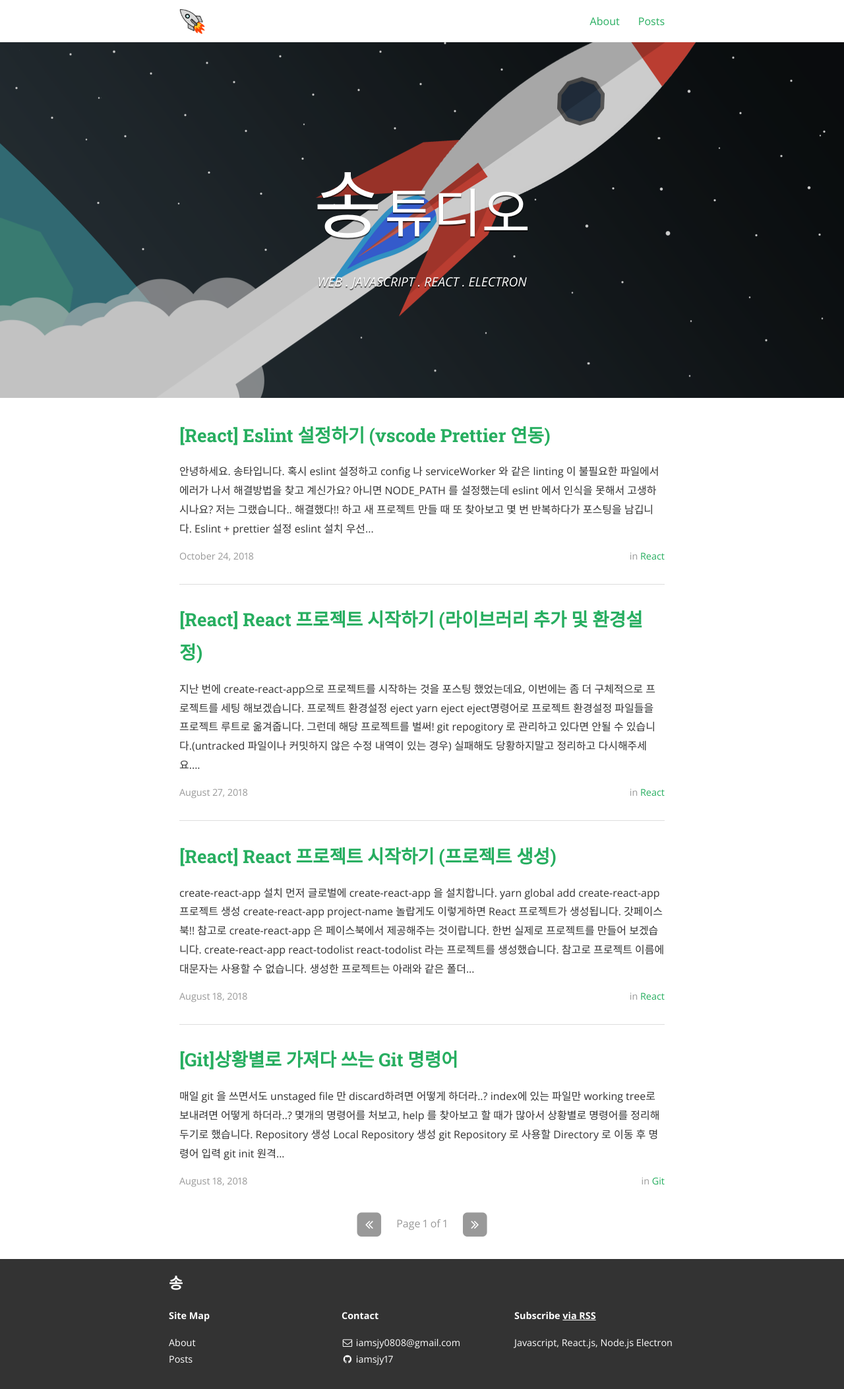
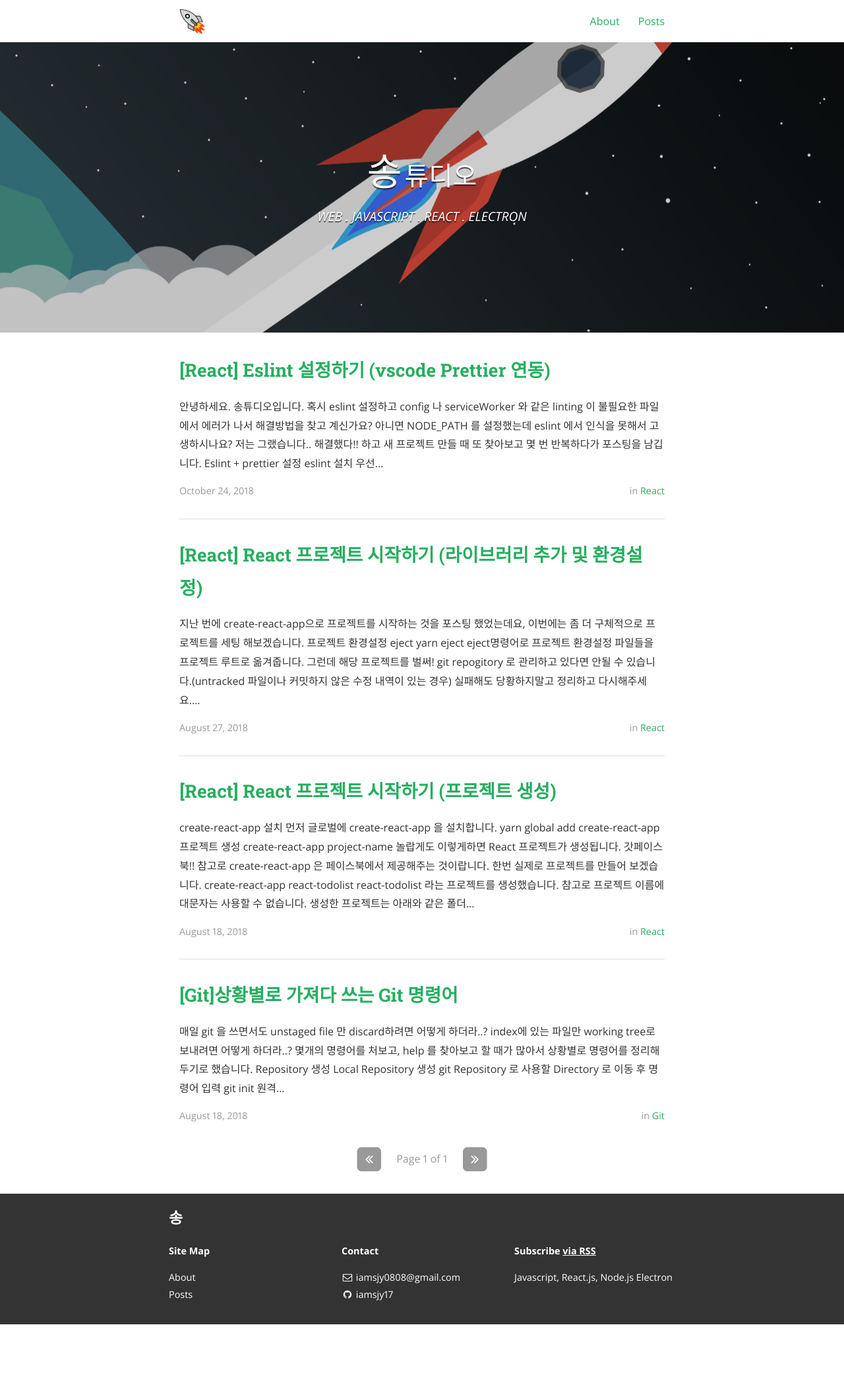
Before and after one commit to iamsjy17/iamsjy17.github.io, a Jekyll site: the page built from index.html, in a window 1280 px wide. Shown: the whole page at 66% size. Built offline with Jekyll 4.4.1, drawn with Linux system fonts in a browser that asks for light colours; nearby versions of some CDN libraries; some web fonts are replaced; the list of posts is cut into pages by our own code; after the commit the page ends 2007 px from its top, so only the background shows below that.

Commit message:
title css 수정

```diff
--- a/_posts/2018-08-18-create-react-app.markdown
+++ b/_posts/2018-08-18-create-react-app.markdown
@@ -2,7 +2,7 @@
 layout: post
 title: '[React] React 프로젝트 시작하기 (프로젝트 생성) '
 date: 2018-08-18 19:00:00
-author: 송타
+author: 송튜디오
 categories: React
 tags: React create-react-app
 ---
--- a/_posts/2018-08-18-git-command.markdown
+++ b/_posts/2018-08-18-git-command.markdown
@@ -2,7 +2,7 @@
 layout: post
 title: "[Git]상황별로 가져다 쓰는 Git 명령어"
 date: 2018-08-18 15:00:00
-author: 송타
+author: 송튜디오
 categories: Git
 tags: git git명령어
 ---
--- a/_posts/2018-08-27-create-react-app2.markdown
+++ b/_posts/2018-08-27-create-react-app2.markdown
@@ -2,7 +2,7 @@
 layout: post
 title: "[React] React 프로젝트 시작하기 (라이브러리 추가 및 환경설정)"
 date: 2018-08-27 19:00:00
-author: 송타
+author: 송튜디오
 categories: React
 tags: React create-react-app
 ---
--- a/_posts/2018-10-24-eslint_prettier.markdown
+++ b/_posts/2018-10-24-eslint_prettier.markdown
@@ -2,12 +2,12 @@
 layout: post
 title: "[React] Eslint 설정하기 (vscode Prettier 연동)"
 date: 2018-10-24 19:00:00
-author: 송타
+author: 송튜디오
 categories: React
 tags: eslint prettier .eslintignore eslint-disable NODE_PATH
 ---
 
-안녕하세요. 송타입니다.
+안녕하세요. 송튜디오입니다.
 
 혹시 eslint 설정하고 config 나 serviceWorker 와 같은 linting 이 불필요한 파일에서 에러가 나서 해결방법을 찾고 계신가요?
 아니면 NODE_PATH 를 설정했는데 eslint 에서 인식을 못해서 고생하시나요?
--- a/_sass/_layout.scss
+++ b/_sass/_layout.scss
@@ -87,11 +87,8 @@ pre code.hljs {
     text-shadow: 0 2px 1px rgba(0, 0, 0, 0.67) !important;
     background-position: 50% 50%;
     background-size: cover;
-    .title1 {
-      font-size: 7rem;
-    }
-    .title2 {
-      font-size: 5rem;
+    .title {
+      font-size: modular-scale(1);
     }
     .subtitle,
     .info {
@@ -252,7 +249,10 @@ pre code.hljs {
     background-color: $highlight-color;
     .site-header {
       .title {
-        font-size: modular-scale(6);
+        font-size: modular-scale(7);
+      }
+      .smalltitle {
+        font-size: modular-scale(5);
       }
       .subtitle {
         font-style: italic;
--- a/index.html
+++ b/index.html
@@ -7,8 +7,7 @@ layout: default
     {% endif %}>
     <div class="scrim {% if site.cover %}has-cover{% endif %}">
       <header class="site-header">
-        <!-- <h1 class="title">{{ site.title }}</h1> -->
-        <span class="title1">{{ site.title }}</span> <span class="title2">{{ site.smalltitle }}</span>
+        <span class="title">{{ site.title }}</span> <span class="smalltitle">{{ site.smalltitle }}</span>
         {% if site.subtitle %}<p class="subtitle">{{ site.subtitle }}</p>{% endif %}
       </header>
     </div>
```
